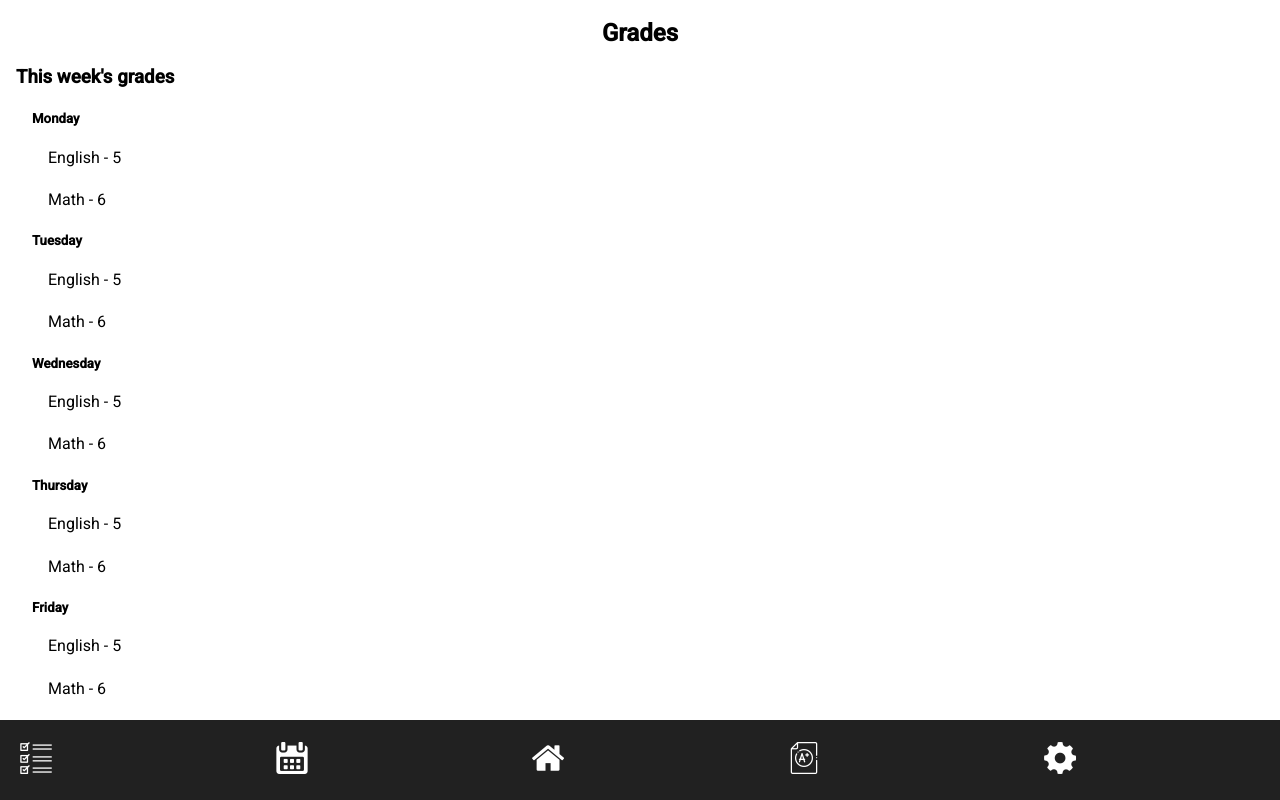
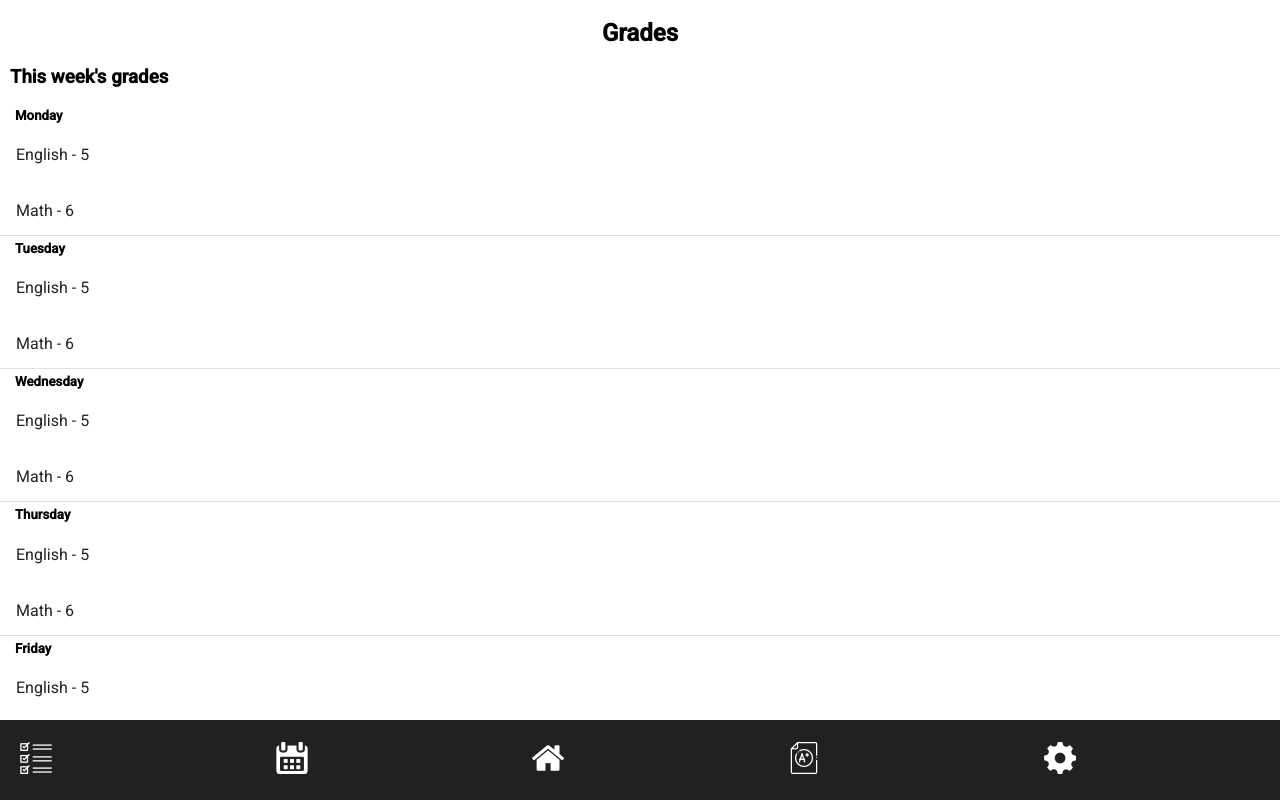
Before and after one commit to kachamaka/plannerix-frontend, an Angular app: page /my-grades in a window 1280 px wide. Built offline with nearby package versions, Linux system fonts and the light colour scheme.

Commit message:
design checkpoint

```diff
--- a/src/app/app.module.ts
+++ b/src/app/app.module.ts
@@ -15,6 +15,8 @@ import {MatToolbarModule} from '@angular/material/toolbar';
 import {MatDividerModule} from '@angular/material/divider';
 import {MatTableModule} from '@angular/material/table';
 import {MatButtonModule} from '@angular/material/button';
+import {MatListModule} from '@angular/material/list';
+
 
 
 @NgModule({
@@ -34,7 +36,8 @@ import {MatButtonModule} from '@angular/material/button';
     MatToolbarModule,
     MatDividerModule,
     MatTableModule,
-    MatButtonModule
+    MatButtonModule,
+    MatListModule
   ],
   providers: [],
   bootstrap: [AppComponent]
--- a/src/app/report-c/report-c.component.html
+++ b/src/app/report-c/report-c.component.html
@@ -1,22 +1,22 @@
 <h2 align="center">Grades</h2>
 
-<section>
-  <h3>This week's grades</h3>
-    <section *ngFor="let day of days">
-        <h5>{{day.day}}</h5>
-        <section *ngFor="let score of day.scores">
-            <div >{{score.subject}} - {{score.grade}}</div>
-        </section>
+<section style="padding:0px;margin:0px">
+  <h3 style="padding-left:10px">This week's grades</h3>
+    <section style="margin:0px" *ngFor="let day of days">
+        <h5 style="padding-left:15px;margin: 5px 0 0 0">{{day.day}}</h5>
+        <mat-list *ngFor="let score of day.scores">
+            <mat-list-item >{{score.subject}} - {{score.grade}} </mat-list-item>
+        </mat-list>
+        <mat-divider></mat-divider>
     </section>
-
 </section>
 <mat-divider></mat-divider>
 <section>
     <h3>All grades</h3>
-    <section *ngFor="let grade of allGrades">
-        <h5>{{grade.subject}}</h5>
-        <div *ngFor="let singleGrade of grade.grades">{{singleGrade}}</div>
-    </section>
+    <div *ngFor="let grade of allGrades">
+        <h5 style="margin:10px 0 10px 0;padding-left: 3px">{{grade.subject}}</h5>
+        <div style="display: inline-block" *ngFor="let singleGrade of grade.grades">{{singleGrade}} &nbsp;</div>
+    </div>
 </section>
 
 <button mat-flat-button color="primary">View older grades</button>
--- a/src/app/report-c/report-c.component.ts
+++ b/src/app/report-c/report-c.component.ts
@@ -14,7 +14,7 @@ export class ReportCComponent implements OnInit {
   {"day":"Friday","scores":[{"subject":"English","grade":5},{"subject":"Math","grade":6}]}];
 
   allGrades = [{"subject":"BG","grades":[5,6,4,2]},
-  {"subject":"Math","grades":[6,6,6,6,6]},
+  {"subject":"Math","grades":[6,6,6,6]},
   {"subject":"English","grades":[5,6,4,6]}];
 
   constructor() { }
```
